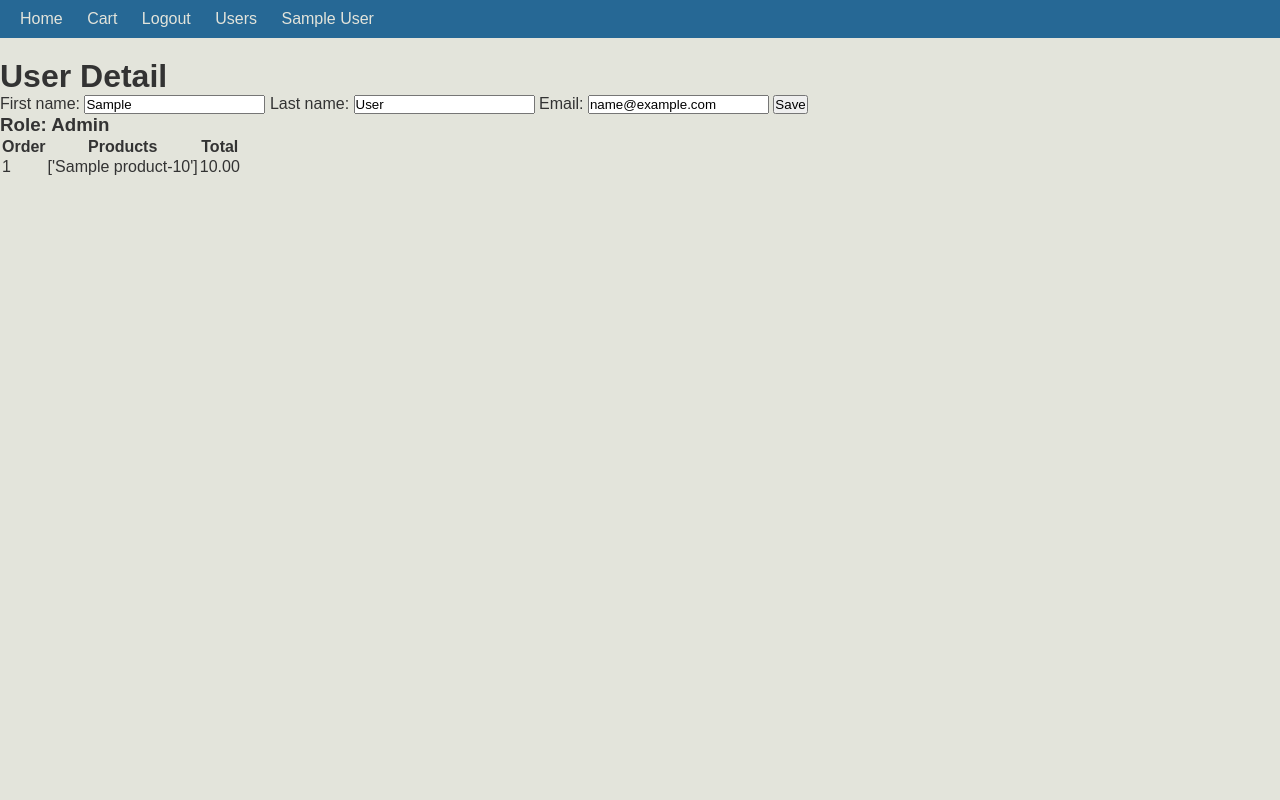
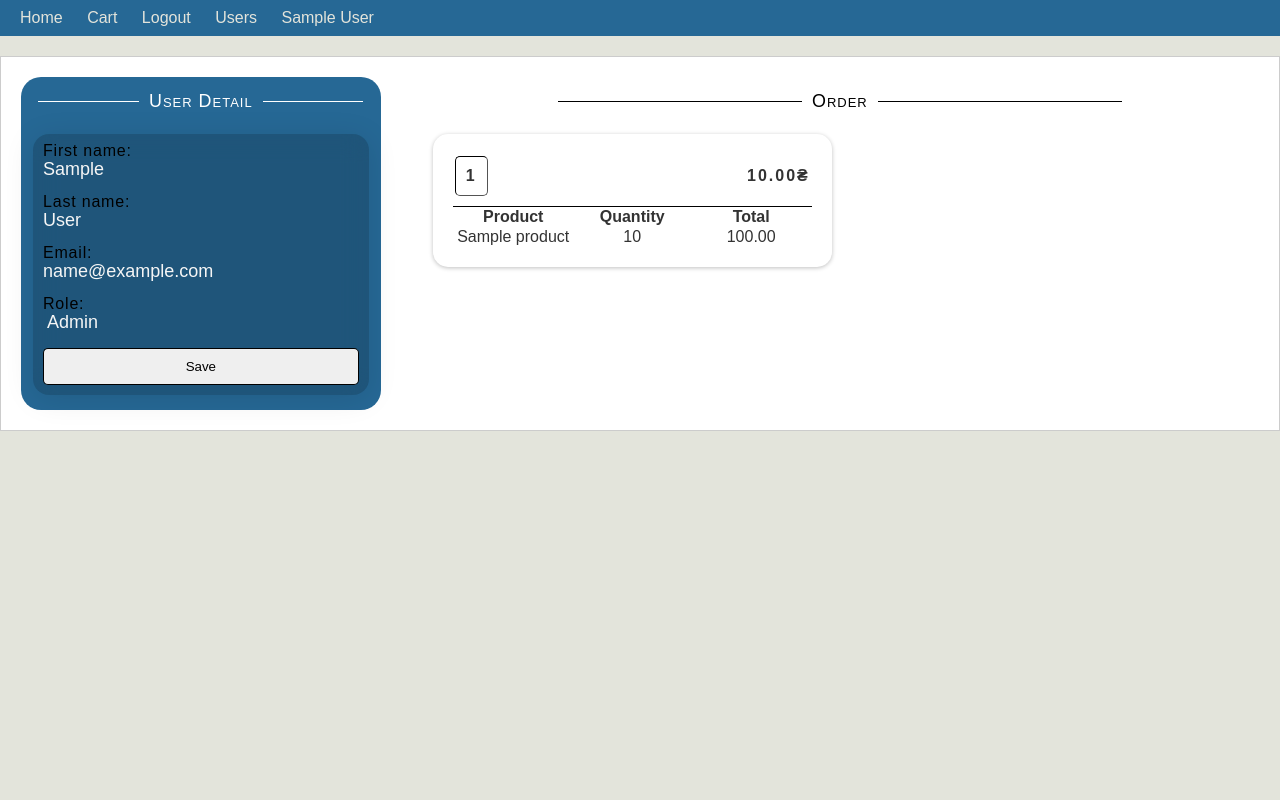
Before and after one commit to taras-fid/pyShop, a Django app: page /user/1 in a window 1280 px wide. Run offline with Django 4.2, Linux system fonts and the light colour scheme; a user stored in the database is signed in; tables that the repository leaves empty hold one stand-in row (values such as "Sample post").

Commit message:
change front for users pages

```diff
--- /dev/null
+++ b/app/static/css/cabinet.css
@@ -0,0 +1,266 @@
+*{
+    padding: 0;
+    margin: 0;
+    border: 0;
+}
+*,*:before,*:after{
+    -moz-box-sizing: border-box;
+    -webkit-box-sizing: border-box;
+    box-sizing: border-box;
+}
+:focus,:active{outline: none;}
+a:focus,a:active{outline: none;}
+
+nav,footer,header,aside{display: block;}
+
+html,body{
+    min-height: 100vh;
+    width: 100%;
+    font-size: 100%;
+    line-height: 1;
+    font-size: 14px;
+    -ms-text-size-adjust: 100%;
+    -moz-text-size-adjust: 100%;
+    -webkit-text-size-adjust: 100%;
+}
+input,button,textarea{font-family:inherit;}
+
+input::-ms-clear{display: none;}
+button{cursor: pointer;}
+button::-moz-focus-inner {padding:0;border:0;}
+a, a:visited{text-decoration: none;}
+a:hover{text-decoration: none;}
+ul li{list-style: none;}
+img{vertical-align: top;}
+
+h1,h2,h3,h4,h5,h6{font-size:inherit;font-weight: 400;}
+
+
+
+nav {
+    background-color: #266895;
+    padding: 10px;
+    padding-left: 20px;
+    margin-bottom: 20px;
+  }
+
+  nav ul {
+    margin: 0;
+    padding: 0;
+    list-style: none;
+  }
+
+  nav li {
+    display: inline-block;
+    margin-right: 20px;
+  }
+
+  nav li:last-child {
+    margin-right: 0;
+  }
+
+  nav a {
+    color: #e3e4db;
+    text-decoration: none;
+  }
+
+  nav a:hover {
+    text-decoration: underline;
+  }
+
+
+
+  /* ======================================================================================================================================= */
+
+
+main {
+  padding: 0px 20px;
+}
+main .container {
+  display: flex;
+}
+
+main .container  .user_info {
+  background-color: #266895;
+  border-radius: 20px;
+  width: 30%;
+  height: max-content;
+  padding: 12px 12px 15px 12px;
+
+  margin-right: 40px;
+
+}
+
+main .user_info .box {
+  display: flex;
+  align-items: center;
+  justify-content: center;
+  margin-bottom: 20px;
+
+}
+.user_info .box h1 {
+  color: white;
+  margin: 0px 10px;
+
+  font-size: 1.4vw;
+  line-height: 25px;
+  letter-spacing: 1px;
+  font-variant: small-caps;
+}
+.user_info .box .line {
+  height: 1px;
+  width: 30%;
+  background-color: white;
+}
+
+
+form {
+  background: rgba(0, 0, 0, 0.179);
+  border-radius: 16px;
+  box-shadow: 0 4px 30px rgba(0, 0, 0, 0.1);
+  backdrop-filter: blur(12px);
+  width: 100%;
+  padding: 10px;
+
+}
+
+form .info {
+  display: flex;
+  flex-direction: column;
+
+  margin-bottom: 5px;
+}
+
+form label {
+
+  font-size: 16px;
+  line-height: 14px;
+  letter-spacing: .8px;
+  margin-bottom: 1px;
+  color: black;
+}
+
+form input,h3 {
+  background-color: transparent;
+  color: whitesmoke;
+
+  font-size: 18px;
+  font-weight: 500;
+  margin-bottom: 10px;
+
+
+}
+form button {
+
+  width: 100%;
+  padding: 10px 0px;
+  border-top: 1px inset black;
+  border-left: 1px solid black;
+  border-right: 1px solid black;
+  border-bottom: 1px solid black;
+  border-radius: 5px;
+}
+form h3 {
+  margin-bottom: 30px;
+}
+.user_order {
+
+  padding: 12px 12px 15px 12px;
+
+  width: 70%;
+}
+
+
+main .user_order .box {
+  display: flex;
+  align-items: center;
+  justify-content: center;
+  margin-bottom: 20px;
+
+}
+.user_order .box h4 {
+  color: black;
+  margin: 0px 10px;
+
+  font-size: 1.4vw;
+  line-height: 25px;
+  letter-spacing: 1px;
+  font-variant: small-caps;
+}
+.user_order .box .line {
+  height: 1px;
+  width: 30%;
+  background-color: black;
+}
+
+
+.user_order .products {
+  width: 100%;
+
+
+
+
+  flex-wrap: wrap;
+  display: flex;
+  justify-content: space-between;
+
+
+}
+
+.product {
+  width: 49%;
+  height: max-content;
+  padding: 20px;
+  box-shadow: 0px 1px 4px rgba(0, 0, 0, 0.25);
+  border-radius: 15px;
+  margin-bottom: 10px;
+
+  display: flex;
+  flex-direction: column;
+}
+.information {
+  display: flex;
+  justify-content: space-between;
+  align-items: center;
+  padding: 2px 2px 10px;
+
+  border-bottom: 1px solid black;
+}
+.information .position {
+  border: 1px inset black;
+  padding: 10px;
+  border-radius: 5px;
+
+  display: flex;
+  justify-content: center;
+  align-items: center;
+
+  font-weight: 700;
+  font-size: 16px;
+  line-height: 18px;
+  letter-spacing: 2px;
+}
+.information .price {
+  display: flex;
+}
+.information .price p {
+  font-weight: 700;
+  font-size: 16px;
+  line-height: 18px;
+  letter-spacing: 2px;
+}
+
+.details {
+  margin-top: 10px;
+
+}
+table {
+  width: 100%;
+}
+
+th {
+  width: 30%;
+}
+td {
+  text-align: center;
+}
--- a/user/templates/user_detail.html
+++ b/user/templates/user_detail.html
@@ -1,69 +1,105 @@
 {% extends 'base.html' %}
 
+{% block extra_head %}
+{% load static %}
+<link rel="stylesheet" href="{% static 'css/cabinet.css' %}">
+{% endblock %}
+
 {% block content %}
+    <main>
+      <div class="container">
+          <div class="user_info">
+              <div class="box">
+                  <div class="line"></div>
                   <h1>User Detail</h1>
+                  <div class="line"></div>
+              </div>
                 {% if request.user.id == user.id %}
                     <form method="POST" action="{% url 'change_user_info' user_id=user.id %}">
                         {% csrf_token %}
+                        <div class="info">
                             <label for="f_name">First name:</label>
                             <input name="f_name" value="{{ user.first_name }}" required>
+                        </div>
 
+                        <div class="info">
                             <label for="l_name">Last name:</label>
                             <input name="l_name" value="{{ user.last_name }}" required>
+                        </div>
 
+                        <div class="info">
                             <label for="email">Email:</label>
                             <input type="email" name="email" value="{{ user.email }}" required>
+                        </div>
 
+                        <div class="info">
+                            <label>Role:</label>
+                            <input value="{% if user.is_superuser %} Admin {% elif user.is_staff %} Staff {% else %} User {% endif %}" readonly>
+                        </div>
                         <button type="submit">Save</button>
-            <h3>
-                Role:
-                {% if user.is_superuser %}
-                    Admin
-                {% elif user.is_staff %}
-                    Staff
-                {% else %}
-                    User
-                {% endif %}
-            </h3>
                     </form>
                 {% else %}
-        <!--todo unchangeable fields value-->
                     <form method="POST" action="{% url 'change_user_info' user_id=user.id %}">
-            {% csrf_token %}
+                        <div class="info">
                             <label for="f_name">First name:</label>
-            <input name="f_name" value="{{ user.first_name }}" required>
+                            <input name="f_name" value="{{ user.first_name }}" readonly>
+                        </div>
 
+                        <div class="info">
                             <label for="l_name">Last name:</label>
-            <input name="l_name" value="{{ user.last_name }}" required>
+                            <input name="l_name" value="{{ user.last_name }}" readonly>
+                        </div>
 
+                        <div class="info">
                             <label for="email">Email:</label>
-            <input type="email" name="email" value="{{ user.email }}" required>
+                            <input type="email" name="email" value="{{ user.email }}" readonly>
+                        </div>
 
-            <h3>
-                Role:
-                {% if user.is_superuser %}
-                    Admin
-                {% elif user.is_staff %}
-                    Staff
-                {% else %}
-                    User
-                {% endif %}
-            </h3>
+                        <div class="info">
+                            <label>Role:</label>
+                            <input value="{% if user.is_superuser %} Admin {% elif user.is_staff %} Staff {% else %} User {% endif %}" readonly>
+                        </div>
                     </form>
                 {% endif %}
-
+          </div>
+          <div class="user_order">
+              <div class="box">
+                  <div class="line"></div>
+                  <h4>Order</h4>
+                  <div class="line"></div>
+              </div>
+              <div class="products">
+                  {% for order in orders %}
+                      <div class="product">
+                          <div class="information">
+                              <div class="position">
+                                  <p>{{ order.0 }}</p>
+                              </div>
+                              <div class="price">
+                                  <p>{{ order.2 }}</p>
+                                  <p>₴</p>
+                              </div>
+                          </div>
                           <table>
                               <tr>
-      <th>Order</th>
-      <th>Products</th>
+                                  <th>Product</th>
+                                  <th>Quantity</th>
                                   <th>Total</th>
                               </tr>
-    {% for order in orders %}
                               <tr>
-          {% for info in order %}
-            <td>{{ info }}</td>
+                                  {% for order_item in order.1 %}
+                                      <tr>
+                                          <td>{{ order_item.product.name }}</td>
+                                          <td>{{ order_item.quantity }}</td>
+                                          <td>{{ order_item.product.price|multiply_price_quantity:order_item.quantity }}</td>
+                                      </tr>
                                   {% endfor %}
                               </tr>
+                          </table>
+                      </div>
                   {% endfor %}
-  </table>
+              </div>
+          </div>
+      </div>
+    </main>
 {% endblock %}
--- a/user/views.py
+++ b/user/views.py
@@ -23,8 +23,8 @@ def user_detail(request, user_id):
         orders = Order.objects.filter(user=user)
         for order in orders:
             order_items = OrderItem.objects.filter(order=order)
-            orders_info.append([order.id, [str(order_item) for order_item in order_items], order.total])
-        return render(request, 'user_detail.html', {'orders': orders_info, 'user': user })
+            orders_info.append([order.id, [order_item for order_item in order_items], order.total])
+        return render(request, 'user_detail.html', {'orders': orders_info, 'user': user})
     else:
         # todo error 'no permissions'
         return redirect('home')
```
Also changed, not shown: app/static/css/user.css (added, +69 -0 lines), user/templates/user_list.html (+15 -5 lines). Lines whose indentation alone changed are shown as unchanged.
